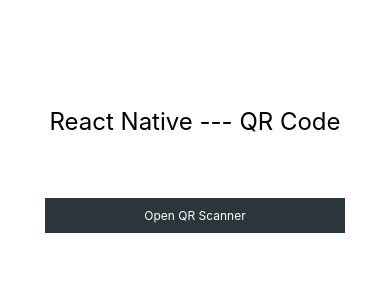
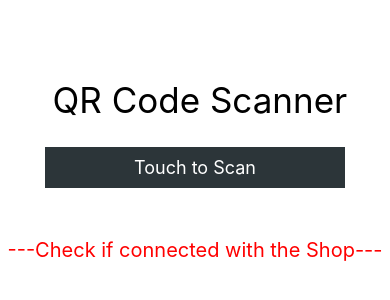
Before and after one commit to sahandilshan/Fashion-n-Dealz, a React Native app: screen / in a window 390 px wide. Shown: the part 272-572 px from the top of the page. Built offline with nearby package versions, Linux system fonts and the light colour scheme.

Commit message:
Add files via upload

```diff
--- a/App.js
+++ b/App.js
@@ -1,4 +1,3 @@
-
 import React, { Component } from 'react';
 
 import {
@@ -8,35 +7,33 @@ import {
    TouchableHighlight,
    PermissionsAndroid,
    Platform,
-   StyleSheet
+   StyleSheet,
+   TouchableOpacity,
+   Alert
   } from 'react-native';
 
-
 import { CameraKitCameraScreen, } from 'react-native-camera-kit';
-
 
 export default class App extends Component {
   constructor() {
     super();
     this.state = {
-      //variable to hold the qr value
-      qrvalue: '',
+      qrvalue: '',        //variable to hold the qr value
       opneScanner: false,
     };
   }
+
   onOpenlink() {
-    //Function to open URL, If scanned
     Linking.openURL(this.state.qrvalue);
-    //Linking used to open the URL in any browser that you have installed
   }
+  //after scanning qr code
   onBarcodeScan(qrvalue) {
-    //called after te successful scanning of QRCode/Barcode
     this.setState({ qrvalue: qrvalue });
     this.setState({ opneScanner: false });
   }
   onOpneScanner() {
     var that =this;
-    //To Start Scanning
+
     if(Platform.OS === 'android'){
       async function requestCameraPermission() {
         try {
@@ -47,7 +44,7 @@ export default class App extends Component {
             }
           )
           if (granted === PermissionsAndroid.RESULTS.GRANTED) {
-            //If CAMERA Permission is granted
+
             that.setState({ qrvalue: '' });
             that.setState({ opneScanner: true });
           } else {
@@ -58,52 +55,79 @@ export default class App extends Component {
           console.warn(err);
         }
       }
-      //Calling the camera permission function
       requestCameraPermission();
     }else{
       that.setState({ qrvalue: '' });
       that.setState({ opneScanner: true });
     }
   }
+
+  handlePress = async () => {
+    fetch('http://35.246.54.179/detectShop/', {
+        method: 'POST',
+        headers: {
+          'Content-Type': 'application/json',
+        },
+        body: JSON.stringify({
+          "shop_name" :this.state.qrvalue,
+          "branch" : "Kadawatha"
+
+        })
+  })
+      .then((response) => response.json())
+      .then((responseJson) => {
+      Alert.alert(responseJson.msg+" : "+this.state.qrvalue);
+
+      })
+      .catch((error) => {
+        console.error(error);
+      });
+  }
   render() {
     let displayModal;
-    //If qrvalue is set then return this view
+    //If qrvalue is set
     if (!this.state.opneScanner) {
       return (
         <View style={styles.container}>
-            <Text style={styles.heading}>React Native --- QR Code</Text>
-            <Text style={styles.simpleText}>{this.state.qrvalue ? 'Scanned QR Code: '+this.state.qrvalue : ''}</Text>
+            <Text style={styles.heading}> QR Code Scanner</Text>
+            {/* <Text style={styles.simpleText}>{this.state.qrvalue ? 'Scanned QR Code: '+this.state.qrvalue : ''}</Text>
             {this.state.qrvalue.includes("http") ?
               <TouchableHighlight
                 onPress={() => this.onOpenlink()}
                 style={styles.button}>
-                  <Text style={{ color: '#FFFFFF', fontSize: 12 }}>Open Link</Text>
+                  <Text style={{ color: '#FFFFFF', fontSize: 13 }}>Open Link</Text>
               </TouchableHighlight>
               : null
-            }
+            } */}
             <TouchableHighlight
               onPress={() => this.onOpneScanner()}
               style={styles.button}>
-                <Text style={{ color: '#FFFFFF', fontSize: 12 }}>
-                Open QR Scanner
+                <Text style={{ color: '#FFFFFF', fontSize: 18 }}>
+                Touch to Scan
                 </Text>
             </TouchableHighlight>
+
+
+            <TouchableOpacity onPress={this.handlePress.bind(this)}>
+             <Text style={{paddingTop: 50, color: '#FF0000',fontSize:20}}> ---Check if connected with the Shop--- </Text>
+            </TouchableOpacity>
+
         </View>
       );
     }
     return (
       <View style={{ flex: 1 }}>
         <CameraKitCameraScreen
-          showFrame={true}////////////////////////
-          //Show/hide scan frame
+          showFrame={true}
+
           scanBarcode={true}
-          //Can restrict for the QR Code only
+
           laserColor={'red'}
-          //Color can be of your choice
+
           frameColor={'yellow'}
-          //If frame is visible then frame color
+
           colorForScannerFrame={'black'}
-          //Scanner Frame color
+
           onReadCode={event =>
             this.onBarcodeScan(event.nativeEvent.codeStringValue)
           }
@@ -128,16 +152,10 @@ const styles = StyleSheet.create({
   },
   heading: {
     color: 'black',
-    fontSize: 24,
+    fontSize: 35,
     alignSelf: 'center',
     padding: 10,
     marginTop: 30
   },
-  simpleText: {
-    color: 'black',
-    fontSize: 20,
-    alignSelf: 'center',
-    padding: 10,
-    marginTop: 16
-  }
+
 });
```
